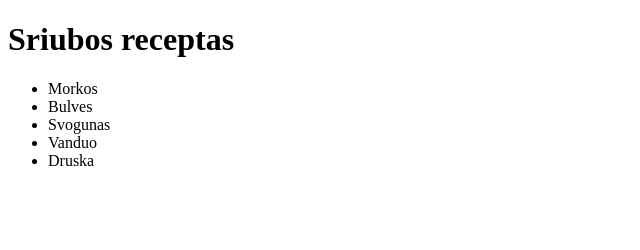
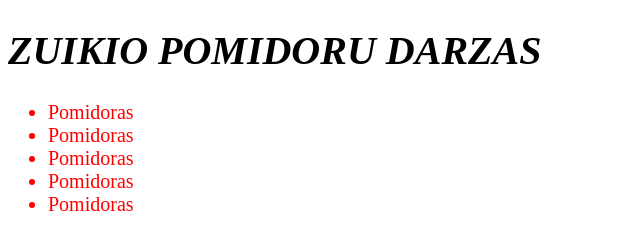
Before and after one commit to rainverted/19-dom, a website: page index.html in a window 1280 px wide. Shown: the whole page, without its empty margins (0-640 px from the left). Drawn offline with Linux system fonts and the light colour scheme.

Commit message:
innerText ir classList

```diff
--- a/index.html
+++ b/index.html
@@ -6,6 +6,27 @@
     <meta http-equiv="X-UA-Compatible" content="IE=edge">
     <meta name="viewport" content="width=device-width, initial-scale=1.0">
     <title>Document</title>
+    <style>
+        .antraste {
+            color: red;
+        }
+
+        .darzove {
+            font-style: italic;
+            font-size: 20px;
+        }
+
+        .pomidoras {
+            color: red;
+            font-size: 20px;
+        }
+
+        .pavadinimas {
+            text-transform: uppercase;
+            font-style: italic;
+            font-size: 40px;
+        }
+    </style>
 </head>
 
 <body>
--- a/js/main.js
+++ b/js/main.js
@@ -1,16 +1,22 @@
 /*
-Surasti antraste ir prie jos prideti CSS klase, kuri pakeicia teksto spalva i raudona
+Surasti h1 (antraste)
+Perreasyti h1 elemento teksta i "Zuikio pomidoru darzas"
+Padaryk, jog h1 elementas turetu CSS class "pavadinimas"
 
-Surasti visus ingredientus ir kiekvienam prideti klase darzove
-
+Surasti visas darzoves
+Kiekvienos darzoves teksta pakeisti i "Pomidoras"
+Kiekvienai darzovei suteikti CSS class "pomidoras"
 */
 
 const h1DOM = document.querySelector('h1');
-h1DOM.classList.add('antraste');
+h1DOM.innerText = "Zuikio pomidoru darzas";
+h1DOM.classList = "pavadinimas";
+
 
 const liDOM = document.querySelectorAll('li');
 console.log(liDOM);
 
 for (let i = 0; i < liDOM.length; i++) {
-    liDOM[i].classList.add('darzove');
+    liDOM[i].innerText = "Pomidoras";
+    liDOM[i].classList.add('pomidoras');
 }
```
